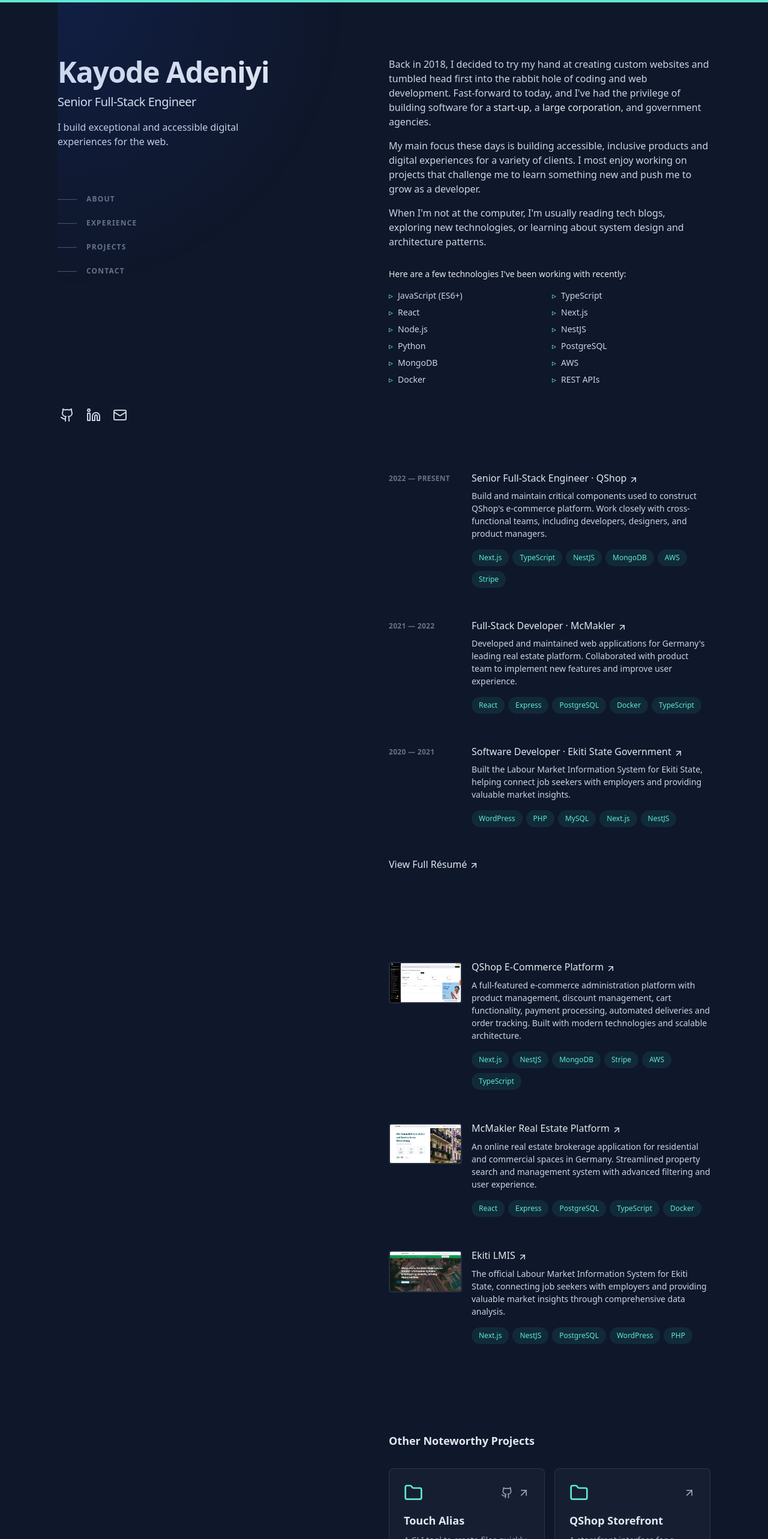
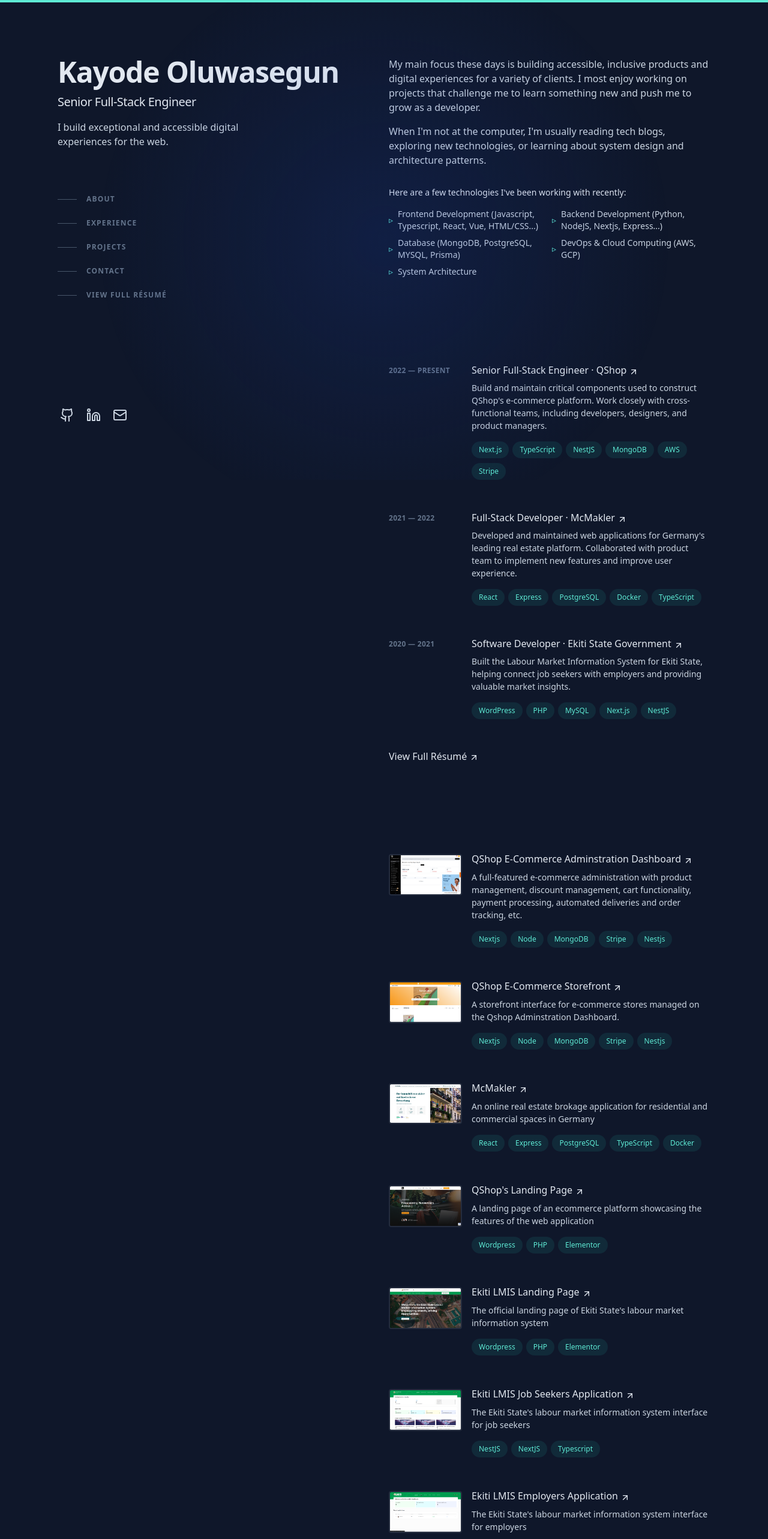
Before and after one commit to zt4ff/portfolio, a Next.js app: page / in a window 1280 px wide. Shown: the top 2566 px of the page at 60% size. Built offline with nearby package versions, Linux system fonts and the light colour scheme.

Commit message:
feat: new version

```diff
--- a/app/page.tsx
+++ b/app/page.tsx
@@ -13,10 +13,16 @@ export default function Home() {
       <ScrollProgress />
       <Navigation />
 
-      {/* Mouse follower - moved to top level */}
+      {/* Single global mouse follower */}
       <div
+        id="mouse-follower"
         className="pointer-events-none fixed inset-0 z-30 transition duration-300 opacity-0 lg:opacity-100"
-        id="mouse-follower"
+        style={{
+          // Uses CSS variables set by the Hero effect
+          background:
+            "radial-gradient(600px at var(--mouse-x, 50%) var(--mouse-y, 50%), rgba(29, 78, 216, 0.15), transparent 80%)",
+          willChange: "background",
+        }}
       ></div>
 
       <div className="mx-auto min-h-screen max-w-screen-xl px-6 py-12 font-sans md:px-12 md:py-20 lg:px-24 lg:py-0">
--- a/components/about-v2.tsx
+++ b/components/about-v2.tsx
@@ -8,18 +8,11 @@ export default function About() {
   const isInView = useInView(ref, { once: true, margin: "-100px" });
 
   const skills = [
-    "JavaScript (ES6+)",
-    "TypeScript",
-    "React",
-    "Next.js",
-    "Node.js",
-    "NestJS",
-    "Python",
-    "PostgreSQL",
-    "MongoDB",
-    "AWS",
-    "Docker",
-    "REST APIs",
+    "Frontend Development (Javascript, Typescript, React, Vue, HTML/CSS...)",
+    "Backend Development (Python, NodeJS, Nextjs, Express...)",
+    "Database (MongoDB, PostgreSQL, MYSQL, Prisma)",
+    "DevOps & Cloud Computing (AWS, GCP)",
+    "System Architecture",
   ];
 
   return (
@@ -41,7 +34,7 @@ export default function About() {
         transition={{ duration: 0.6 }}
       >
         <div className="space-y-4">
-          <p>
+          {/* <p>
             Back in 2018, I decided to try my hand at creating custom websites
             and tumbled head first into the rabbit hole of coding and web
             development. Fast-forward to today, and I've had the privilege of
@@ -66,7 +59,7 @@ export default function About() {
               large corporation
             </a>
             , and government agencies.
-          </p>
+          </p> */}
 
           <p>
             My main focus these days is building accessible, inclusive products
--- a/components/contact-v2.tsx
+++ b/components/contact-v2.tsx
@@ -54,49 +54,13 @@ export default function Contact() {
           transition={{ duration: 0.6, delay: 0.3 }}
         >
           <a
-            href="mailto:abisolacode@gmail.com"
+            href="mailto:segunkayode00@gmail.com"
             className="inline-flex items-center px-6 py-3 text-sm font-medium text-teal-300 border border-teal-300 rounded-lg hover:bg-teal-300/10 transition-colors duration-200 group"
           >
             Say Hello
             <ArrowUpRight className="ml-2 h-4 w-4 transition-transform group-hover:-translate-y-1 group-hover:translate-x-1" />
           </a>
         </motion.div>
-
-        <motion.p
-          initial={{ opacity: 0, y: 30 }}
-          animate={isInView ? { opacity: 1, y: 0 } : { opacity: 0, y: 30 }}
-          transition={{ duration: 0.6, delay: 0.4 }}
-          className="mt-16 text-center text-sm text-slate-500"
-        >
-          Built with{" "}
-          <a
-            href="https://nextjs.org/"
-            target="_blank"
-            rel="noreferrer noopener"
-            className="text-slate-400 hover:text-teal-300 transition-colors"
-          >
-            Next.js
-          </a>{" "}
-          and{" "}
-          <a
-            href="https://tailwindcss.com/"
-            target="_blank"
-            rel="noreferrer noopener"
-            className="text-slate-400 hover:text-teal-300 transition-colors"
-          >
-            Tailwind CSS
-          </a>
-          . Deployed with{" "}
-          <a
-            href="https://vercel.com/"
-            target="_blank"
-            rel="noreferrer noopener"
-            className="text-slate-400 hover:text-teal-300 transition-colors"
-          >
-            Vercel
-          </a>
-          .
-        </motion.p>
       </motion.div>
     </section>
   );
--- a/components/experience.tsx
+++ b/components/experience.tsx
@@ -130,8 +130,9 @@ export default function Experience() {
         >
           <a
             className="inline-flex items-center font-medium leading-tight text-slate-200 group"
-            aria-label="View Full Résumé (opens in a new tab)"
-            href="/resume.pdf"
+            aria-label="View Full Résumé"
+            href="/kayode-oluwasegun-cv.pdf"
+            download
             target="_blank"
             rel="noreferrer noopener"
           >
--- a/components/featured-projects.tsx
+++ b/components/featured-projects.tsx
@@ -12,37 +12,66 @@ export default function FeaturedProjects() {
 
   const projects = [
     {
-      title: "QShop E-Commerce Platform",
+      title: "QShop E-Commerce Adminstration Dashboard",
       description:
-        "A full-featured e-commerce administration platform with product management, discount management, cart functionality, payment processing, automated deliveries and order tracking. Built with modern technologies and scalable architecture.",
+        "A full-featured e-commerce administration with product management, discount management, cart functionality, payment processing, automated deliveries and order tracking, etc.",
       image: "/qshop.png",
-      technologies: [
-        "Next.js",
-        "NestJS",
-        "MongoDB",
-        "Stripe",
-        "AWS",
-        "TypeScript",
-      ],
+      technologies: ["Nextjs", "Node", "MongoDB", "Stripe", "Nestjs"],
       liveUrl: "https://app.qshop.tech/",
       githubUrl: null,
     },
     {
-      title: "McMakler Real Estate Platform",
+      title: "QShop E-Commerce Storefront",
       description:
-        "An online real estate brokerage application for residential and commercial spaces in Germany. Streamlined property search and management system with advanced filtering and user experience.",
+        "A storefront interface for e-commerce stores managed on the Qshop Adminstration Dashboard.",
+      image: "/storefront.png",
+      technologies: ["Nextjs", "Node", "MongoDB", "Stripe", "Nestjs"],
+      liveUrl: "https://sample-109954.qshop.ng/",
+      githubUrl: null,
+    },
+    {
+      title: "McMakler",
+      description:
+        "An online real estate brokage application for residential and commercial spaces in Germany",
       image: "/mcmakler.png",
       technologies: ["React", "Express", "PostgreSQL", "TypeScript", "Docker"],
       liveUrl: "https://www.mcmakler.de/",
       githubUrl: null,
     },
     {
-      title: "Ekiti LMIS",
+      title: "QShop's Landing Page",
       description:
-        "The official Labour Market Information System for Ekiti State, connecting job seekers with employers and providing valuable market insights through comprehensive data analysis.",
+        "A landing page of an ecommerce platform showcasing the features of the web application",
+      image: "/qshop-landing.png",
+      technologies: ["Wordpress", "PHP", "Elementor"],
+      liveUrl: "https://qshop.tech/",
+      githubUrl: null,
+    },
+    {
+      title: "Ekiti LMIS Landing Page",
+      description:
+        "The official landing page of Ekiti State's labour market information system",
       image: "/ekiti-landing.png",
-      technologies: ["Next.js", "NestJS", "PostgreSQL", "WordPress", "PHP"],
+      technologies: ["Wordpress", "PHP", "Elementor"],
       liveUrl: "https://eklmis.ek.gov.ng/",
+      githubUrl: null,
+    },
+    {
+      title: "Ekiti LMIS Job Seekers Application",
+      description:
+        "The Ekiti State's labour market information system interface for job seekers",
+      image: "/job-seeker.png",
+      technologies: ["NestJS", "NextJS", "Typescript"],
+      liveUrl: "https://jobseekers.eklmis.ek.gov.ng/",
+      githubUrl: null,
+    },
+    {
+      title: "Ekiti LMIS Employers Application",
+      description:
+        "The Ekiti State's labour market information system interface for employers",
+      image: "/employers.png",
+      technologies: ["NestJS", "NextJS", "Typescript"],
+      liveUrl: "https://employers.eklmis.ek.gov.ng/",
       githubUrl: null,
     },
   ];
@@ -95,7 +124,7 @@ export default function FeaturedProjects() {
                     {project.description}
                   </p>
 
-                  {project.githubUrl && (
+                  {project?.githubUrl && (
                     <a
                       className="relative mt-2 inline-flex items-center text-sm font-medium text-slate-300 hover:text-teal-300 focus-visible:text-teal-300"
                       href={project.githubUrl}
--- a/components/hero-v2.tsx
+++ b/components/hero-v2.tsx
@@ -6,21 +6,25 @@ import { Github, Linkedin, Mail, ArrowUpRight } from "lucide-react";
 import Link from "next/link";
 
 export default function Hero() {
-  const [mousePosition, setMousePosition] = useState({ x: 0, y: 0 });
+  useEffect(() => {
+    const root = document.documentElement;
+    let raf = 0;
 
-  useEffect(() => {
-    const updateMousePosition = (e: MouseEvent) => {
-      setMousePosition({ x: e.clientX, y: e.clientY });
-
-      // Update the mouse follower
-      const mouseFollower = document.getElementById("mouse-follower");
-      if (mouseFollower) {
-        mouseFollower.style.background = `radial-gradient(600px at ${e.clientX}px ${e.clientY}px, rgba(29, 78, 216, 0.15), transparent 80%)`;
-      }
+    const onMove = (e: MouseEvent) => {
+      const x = e.clientX;
+      const y = e.clientY;
+      if (raf) cancelAnimationFrame(raf);
+      raf = requestAnimationFrame(() => {
+        root.style.setProperty("--mouse-x", `${x}px`);
+        root.style.setProperty("--mouse-y", `${y}px`);
+      });
     };
 
-    window.addEventListener("mousemove", updateMousePosition);
-    return () => window.removeEventListener("mousemove", updateMousePosition);
+    window.addEventListener("pointermove", onMove, { passive: true });
+    return () => {
+      window.removeEventListener("pointermove", onMove);
+      if (raf) cancelAnimationFrame(raf);
+    };
   }, []);
 
   return (
@@ -32,7 +36,7 @@ export default function Hero() {
           transition={{ duration: 0.5 }}
           className="text-4xl font-bold tracking-tight text-slate-200 sm:text-5xl"
         >
-          <Link href="/">Kayode Adeniyi</Link>
+          <Link href="/">Kayode Oluwasegun</Link>
         </motion.h1>
 
         <motion.h2
@@ -66,6 +70,7 @@ export default function Hero() {
               { href: "#experience", label: "Experience" },
               { href: "#projects", label: "Projects" },
               { href: "#contact", label: "Contact" },
+              { href: "/kayode-oluwasegun-cv.pdf", label: "View Full Résumé" },
             ].map((item, index) => (
               <li key={item.href}>
                 <motion.a
@@ -96,11 +101,15 @@ export default function Hero() {
         {[
           { href: "https://github.com/zt4ff", icon: Github, label: "GitHub" },
           {
-            href: "https://linkedin.com/in/adeniyi-kayode",
+            href: "https://www.linkedin.com/in/oluwasegun-kayode/",
             icon: Linkedin,
             label: "LinkedIn",
           },
-          { href: "mailto:abisolacode@gmail.com", icon: Mail, label: "Email" },
+          {
+            href: "mailto:segunkayode00@gmail.com",
+            icon: Mail,
+            label: "Email",
+          },
         ].map((social, index) => (
           <li key={social.href} className="mr-5 text-xs shrink-0">
             <motion.a
@@ -119,15 +128,6 @@ export default function Hero() {
           </li>
         ))}
       </motion.ul>
-
-      {/* Mouse follower */}
-      <div
-        id="mouse-follower"
-        className="pointer-events-none fixed inset-0 z-30 transition duration-300 lg:absolute"
-        style={{
-          background: `radial-gradient(600px at ${mousePosition.x}px ${mousePosition.y}px, rgba(29, 78, 216, 0.15), transparent 80%)`,
-        }}
-      ></div>
     </header>
   );
 }
--- a/components/navigation.tsx
+++ b/components/navigation.tsx
@@ -2,7 +2,7 @@
 
 import { useState, useEffect } from "react";
 import { motion } from "framer-motion";
-import { Menu, X } from "lucide-react";
+import { ArrowUpRight, Menu, X } from "lucide-react";
 
 export default function Navigation() {
   const [activeSection, setActiveSection] = useState("");
@@ -54,7 +54,7 @@ export default function Navigation() {
           <div className="max-w-screen-xl mx-auto px-6 py-4">
             <div className="flex justify-between items-center">
               <a href="#" className="text-lg font-bold text-slate-200">
-                Kayode Adeniyi
+                Kayode Oluwasegun
               </a>
 
               <button
@@ -92,6 +92,28 @@ export default function Navigation() {
                     </a>
                   </li>
                 ))}
+                <li>
+                  <a
+                    className="inline-flex items-center font-medium leading-tight text-slate-200 group"
+                    aria-label="View Full Résumé"
+                    href="/kayode-oluwasegun-cv.pdf"
+                    download
+                    target="_blank"
+                    rel="noreferrer noopener"
+                  >
+                    <span>
+                      <span className="border-b border-transparent pb-px transition group-hover:border-teal-300 motion-reduce:transition-none">
+                        View Full{" "}
+                      </span>
+                      <span className="whitespace-nowrap">
+                        <span className="border-b border-transparent pb-px transition group-hover:border-teal-300 motion-reduce:transition-none">
+                          Résumé
+                        </span>
+                        <ArrowUpRight className="ml-1 inline-block h-4 w-4 shrink-0 transition-transform group-hover:-translate-y-1 group-hover:translate-x-1 group-focus-visible:-translate-y-1 group-focus-visible:translate-x-1 motion-reduce:transition-none" />
+                      </span>
+                    </span>
+                  </a>
+                </li>
               </ul>
             </motion.div>
           </div>
--- a/components/other-projects.tsx
+++ b/components/other-projects.tsx
@@ -19,22 +19,14 @@ export default function OtherProjects() {
       githubUrl: "https://github.com/zt4ff/touch-alias",
       liveUrl: "https://www.npmjs.com/package/touch-alias",
     },
-    {
-      title: "QShop Storefront",
-      description:
-        "A storefront interface for e-commerce stores managed on the QShop Administration Dashboard. Features responsive design and seamless integration.",
-      technologies: ["Next.js", "NestJS", "MongoDB", "Stripe"],
-      githubUrl: null,
-      liveUrl: "https://sample-109954.qshop.ng/",
-    },
-    {
-      title: "Portfolio Website",
-      description:
-        "A personal portfolio website built with Next.js and Framer Motion. Features interactive animations and responsive design.",
-      technologies: ["Next.js", "TypeScript", "Tailwind CSS", "Framer Motion"],
-      githubUrl: "https://github.com/zt4ff/portfolio",
-      liveUrl: "#",
-    },
+    // {
+    //   title: "Portfolio Website",
+    //   description:
+    //     "A personal portfolio website built with Next.js and Framer Motion. Features interactive animations and responsive design.",
+    //   technologies: ["Next.js", "TypeScript", "Tailwind CSS", "Framer Motion"],
+    //   githubUrl: "https://github.com/zt4ff/portfolio",
+    //   liveUrl: "#",
+    // },
   ];
 
   const visibleProjects = showMore ? projects : projects.slice(0, 6);
```
